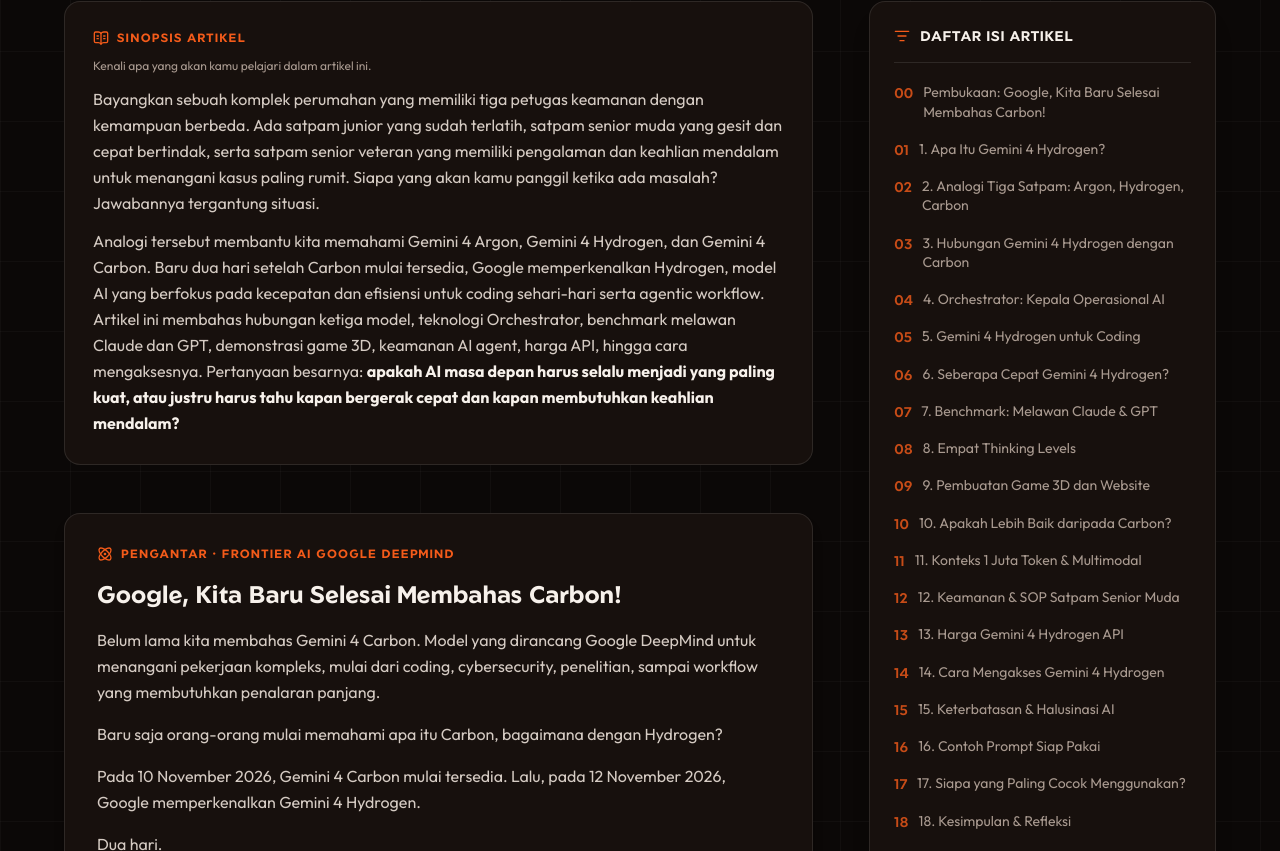
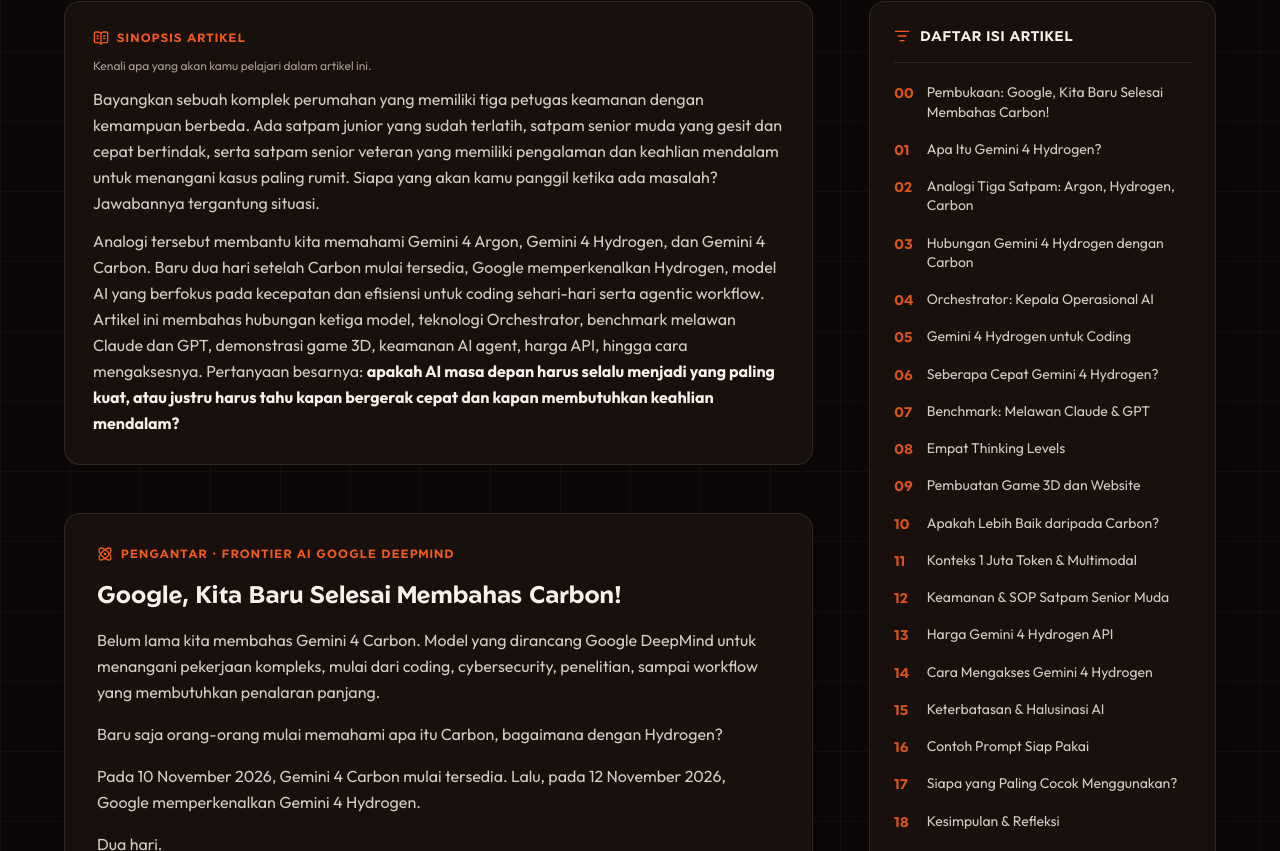
Before and after one commit to EdaKhaY-Studio/webpda, a Next.js app in the folder frontend/: page /blog/apa-itu-gemini-4-hydrogen in a window 1280 px wide. Shown: the part 1349-2200 px from the top of the page. Built offline with nearby package versions, Linux system fonts and the light colour scheme.

Commit message:
fix(blog): eliminate duplicate numbering in Table of Contents component and item titles

```diff
--- a/frontend/src/app/blog/[slug]/page.tsx
+++ b/frontend/src/app/blog/[slug]/page.tsx
@@ -151,34 +151,34 @@ const TOC_GEMINI_4_CARBON_ITEMS = [
   { id: "15-contoh-prompt", number: "15", title: "Contoh Prompt Gemini 4 Carbon" },
   { id: "16-siapa-yang-cocok", number: "16", title: "Siapa yang Sebaiknya Menggunakan?" },
   { id: "17-kesimpulan", number: "17", title: "Kesimpulan & Pesan Penutup" },
-  { id: "rangkuman-pembahasan", number: "★", title: "Rangkuman Pembahasan" },
-  { id: "18-faq", number: "18", title: "FAQ Pertanyaan yang Sering Ditanyakan" },
-  { id: "referensi", number: "★", title: "Daftar Sumber Resmi & Rujukan Ilmiah" },
+  { id: "rangkuman-pembahasan", number: "18", title: "Rangkuman Pembahasan" },
+  { id: "18-faq", number: "19", title: "FAQ Pertanyaan yang Sering Ditanyakan" },
+  { id: "referensi", number: "20", title: "Daftar Sumber Resmi & Rujukan Ilmiah" },
 ];
 
 const TOC_GEMINI_4_HYDROGEN_ITEMS = [
   { id: "pendahuluan", number: "00", title: "Pembukaan: Google, Kita Baru Selesai Membahas Carbon!" },
-  { id: "01-apa-itu-gemini-4-hydrogen", number: "01", title: "1. Apa Itu Gemini 4 Hydrogen?" },
-  { id: "02-analogi-satpam", number: "02", title: "2. Analogi Tiga Satpam: Argon, Hydrogen, Carbon" },
-  { id: "03-hubungan-hydrogen-carbon", number: "03", title: "3. Hubungan Gemini 4 Hydrogen dengan Carbon" },
-  { id: "04-orchestrator", number: "04", title: "4. Orchestrator: Kepala Operasional AI" },
-  { id: "05-coding", number: "05", title: "5. Gemini 4 Hydrogen untuk Coding" },
-  { id: "06-kecepatan", number: "06", title: "6. Seberapa Cepat Gemini 4 Hydrogen?" },
-  { id: "07-benchmark", number: "07", title: "7. Benchmark: Melawan Claude & GPT" },
-  { id: "08-thinking-levels", number: "08", title: "8. Empat Thinking Levels" },
-  { id: "09-game-3d-website", number: "09", title: "9. Pembuatan Game 3D dan Website" },
-  { id: "10-hydrogen-vs-carbon", number: "10", title: "10. Apakah Lebih Baik daripada Carbon?" },
-  { id: "11-konteks-1-juta-token", number: "11", title: "11. Konteks 1 Juta Token & Multimodal" },
-  { id: "12-keamanan-sop", number: "12", title: "12. Keamanan & SOP Satpam Senior Muda" },
-  { id: "13-harga-api", number: "13", title: "13. Harga Gemini 4 Hydrogen API" },
-  { id: "14-cara-mengakses", number: "14", title: "14. Cara Mengakses Gemini 4 Hydrogen" },
-  { id: "15-keterbatasan", number: "15", title: "15. Keterbatasan & Halusinasi AI" },
-  { id: "16-contoh-prompt", number: "16", title: "16. Contoh Prompt Siap Pakai" },
-  { id: "17-siapa-yang-cocok", number: "17", title: "17. Siapa yang Paling Cocok Menggunakan?" },
-  { id: "kesimpulan", number: "18", title: "18. Kesimpulan & Refleksi" },
-  { id: "rangkuman-pembahasan", number: "19", title: "19. Rangkuman Pembahasan (10 Poin)" },
-  { id: "faq", number: "20", title: "20. FAQ Pertanyaan Populer" },
-  { id: "referensi", number: "21", title: "21. Referensi dan Sumber Resmi" },
+  { id: "01-apa-itu-gemini-4-hydrogen", number: "01", title: "Apa Itu Gemini 4 Hydrogen?" },
+  { id: "02-analogi-satpam", number: "02", title: "Analogi Tiga Satpam: Argon, Hydrogen, Carbon" },
+  { id: "03-hubungan-hydrogen-carbon", number: "03", title: "Hubungan Gemini 4 Hydrogen dengan Carbon" },
+  { id: "04-orchestrator", number: "04", title: "Orchestrator: Kepala Operasional AI" },
+  { id: "05-coding", number: "05", title: "Gemini 4 Hydrogen untuk Coding" },
+  { id: "06-kecepatan", number: "06", title: "Seberapa Cepat Gemini 4 Hydrogen?" },
+  { id: "07-benchmark", number: "07", title: "Benchmark: Melawan Claude & GPT" },
+  { id: "08-thinking-levels", number: "08", title: "Empat Thinking Levels" },
+  { id: "09-game-3d-website", number: "09", title: "Pembuatan Game 3D dan Website" },
+  { id: "10-hydrogen-vs-carbon", number: "10", title: "Apakah Lebih Baik daripada Carbon?" },
+  { id: "11-konteks-1-juta-token", number: "11", title: "Konteks 1 Juta Token & Multimodal" },
+  { id: "12-keamanan-sop", number: "12", title: "Keamanan & SOP Satpam Senior Muda" },
+  { id: "13-harga-api", number: "13", title: "Harga Gemini 4 Hydrogen API" },
+  { id: "14-cara-mengakses", number: "14", title: "Cara Mengakses Gemini 4 Hydrogen" },
+  { id: "15-keterbatasan", number: "15", title: "Keterbatasan & Halusinasi AI" },
+  { id: "16-contoh-prompt", number: "16", title: "Contoh Prompt Siap Pakai" },
+  { id: "17-siapa-yang-cocok", number: "17", title: "Siapa yang Paling Cocok Menggunakan?" },
+  { id: "kesimpulan", number: "18", title: "Kesimpulan & Refleksi" },
+  { id: "rangkuman-pembahasan", number: "19", title: "Rangkuman Pembahasan (10 Poin)" },
+  { id: "faq", number: "20", title: "FAQ Pertanyaan Populer" },
+  { id: "referensi", number: "21", title: "Referensi dan Sumber Resmi" },
 ];
 
 export default async function BlogPostPage({ params }: Props) {
--- a/frontend/src/components/blog/TableOfContents.tsx
+++ b/frontend/src/components/blog/TableOfContents.tsx
@@ -19,12 +19,37 @@ const DEFAULT_TOC_ITEMS: TOCItem[] = [
   { id: "07-hanya-domain", number: "07", title: "Apa yang Terjadi Kalau Hanya Punya Domain?" },
   { id: "08-tempat-beli", number: "08", title: "Harus Dibeli di Tempat yang Sama?" },
   { id: "09-kebutuhan-bisnis", number: "09", title: "Kenapa Bisnis Membutuhkan Keduanya?" },
-  { id: "kesimpulan", number: "★", title: "Kesimpulan & Solusi Bisnis" },
-  { id: "rangkuman-pembahasan", number: "★", title: "Rangkuman Pembahasan" },
+  { id: "kesimpulan", number: "10", title: "Kesimpulan & Solusi Bisnis" },
+  { id: "rangkuman-pembahasan", number: "11", title: "Rangkuman Pembahasan" },
 ];
 
 export interface TableOfContentsProps {
   items?: TOCItem[];
+}
+
+/**
+ * Removes any leading section numbering prefix (e.g. "1. ", "02. ", "10 — ", etc.)
+ * so the TOC title never duplicates the orange index number shown on the left.
+ */
+function stripNumberPrefix(title: string): string {
+  if (!title) return "";
+  // Strip leading pattern like "1. ", "01. ", "10. ", "1 - ", "01 — ", etc.
+  return title.replace(/^\d{1,2}(?:\.|\s*[\-—])\s*/, "").trim();
+}
+
+/**
+ * Ensures numbers are formatted as 2-digit strings ("00", "01", etc.)
+ */
+function formatTwoDigitNumber(num?: string, fallbackIndex?: number): string {
+  if (!num && fallbackIndex !== undefined) {
+    return String(fallbackIndex).padStart(2, "0");
+  }
+  if (!num) return "00";
+  const parsed = parseInt(num, 10);
+  if (!isNaN(parsed)) {
+    return String(parsed).padStart(2, "0");
+  }
+  return num;
 }
 
 export default function TableOfContents({ items }: TableOfContentsProps) {
@@ -48,7 +73,7 @@ export default function TableOfContents({ items }: TableOfContentsProps) {
         <button
           type="button"
           onClick={() => setIsOpenMobile(!isOpenMobile)}
-          className="lg:hidden p-1.5 rounded-lg bg-white/5 text-[#A99A90] hover:text-[#F7F1EB]"
+          className="lg:hidden p-1.5 rounded-lg bg-white/5 text-[#A99A90] hover:text-[#F7F1EB] transition-colors"
           aria-expanded={isOpenMobile}
           aria-label="Buka/Tutup Daftar Isi"
         >
@@ -59,22 +84,27 @@ export default function TableOfContents({ items }: TableOfContentsProps) {
       {/* Item List (Always visible on desktop, toggleable on mobile) */}
       <div className={`${isOpenMobile ? "block" : "hidden"} lg:block mt-4 pt-4 border-t border-white/10`}>
         <ol className="space-y-2.5 text-xs sm:text-sm font-outfit">
-          {activeItems.map((item) => (
+          {activeItems.map((item, idx) => {
+            const displayNum = formatTwoDigitNumber(item.number, idx);
+            const cleanTitle = stripNumberPrefix(item.title);
+
+            return (
               <li key={item.id}>
                 <a
                   href={`#${item.id}`}
                   onClick={() => setIsOpenMobile(false)}
                   className="group flex items-start gap-2.5 text-[#A99A90] hover:text-[#F7F1EB] transition-colors py-1 leading-snug"
                 >
-                <span className="font-geom font-semibold text-[#F45B1A] shrink-0 opacity-80 group-hover:opacity-100">
-                  {item.number}
+                  <span className="font-geom font-bold text-[#F45B1A] shrink-0 opacity-90 group-hover:opacity-100 min-w-[1.4rem] text-left">
+                    {displayNum}
                   </span>
-                <span className="group-hover:translate-x-0.5 transition-transform">
-                  {item.title}
+                  <span className="flex-1 group-hover:translate-x-0.5 transition-transform text-[#D5CBC3] group-hover:text-[#F7F1EB]">
+                    {cleanTitle}
                   </span>
                 </a>
               </li>
-          ))}
+            );
+          })}
         </ol>
       </div>
     </nav>
```
Lines whose indentation alone changed are shown as unchanged.
